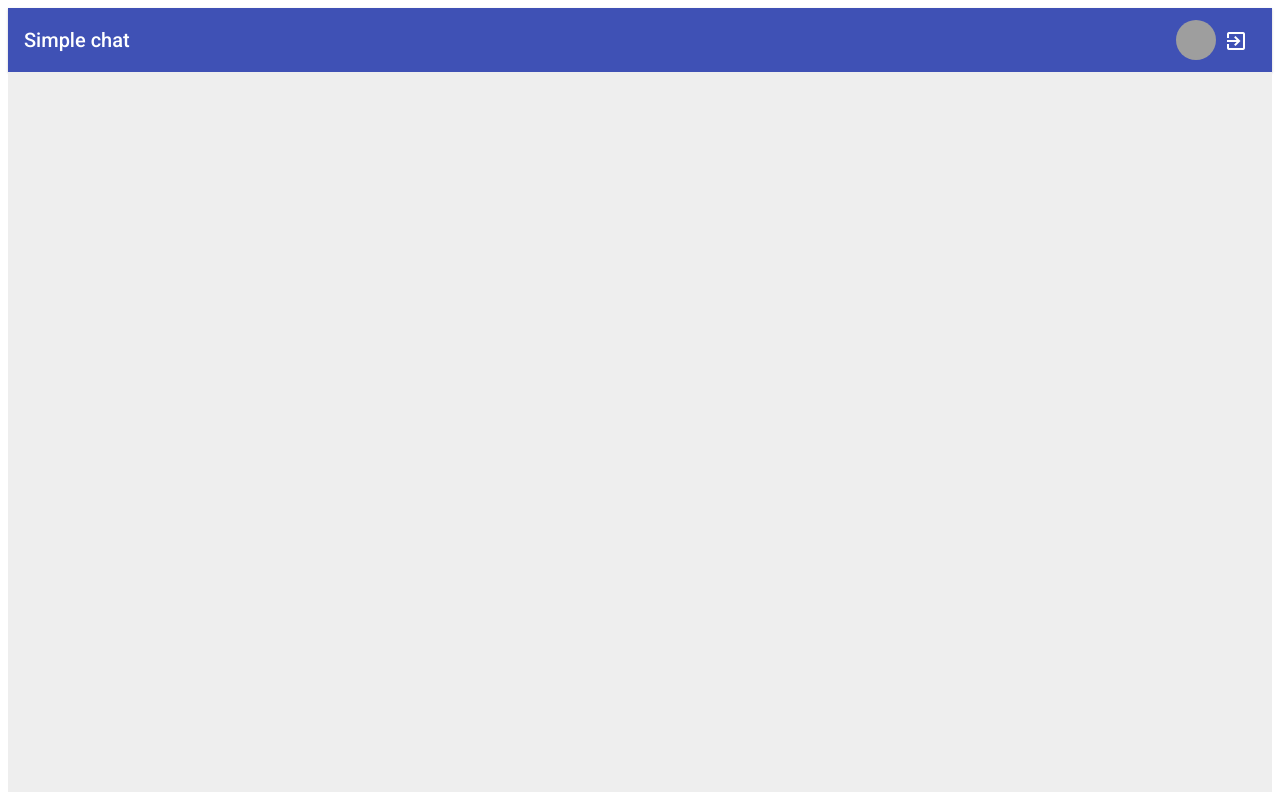
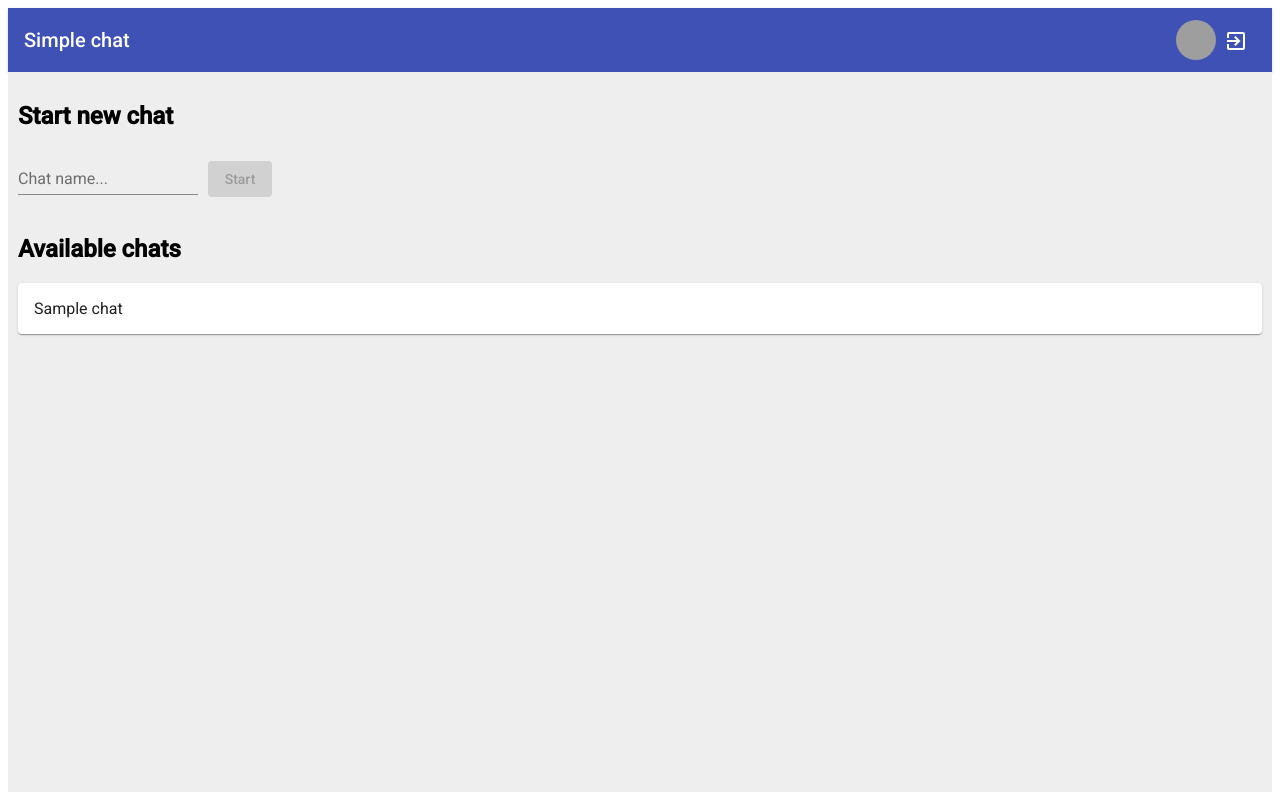
Before and after one commit to kubinko/simple-chat, an Angular app: page / in a window 1280 px wide. Both pictures are taken after a click on the link "Sign in". Built offline with nearby package versions, Linux system fonts and the light colour scheme; grey boxes are pictures that could not be loaded.

Commit message:
Home component.

```diff
--- a/src/app/app-routing.module.ts
+++ b/src/app/app-routing.module.ts
@@ -1,8 +1,11 @@
 import { NgModule } from '@angular/core';
 import { Routes, RouterModule } from '@angular/router';
 
+import { HomeComponent } from './home/home.component';
 
-const routes: Routes = [];
+const routes: Routes = [
+  { path: '', component: HomeComponent },
+];
 
 @NgModule({
   imports: [RouterModule.forRoot(routes)],
--- a/src/app/app.component.ts
+++ b/src/app/app.component.ts
@@ -1,7 +1,7 @@
 import { Component, OnInit } from '@angular/core';
 import { Router } from '@angular/router';
 
-import { User } from './user.model.mock';
+import { User } from './models/user.model';
 import { BehaviorSubject } from 'rxjs';
 
 @Component({
--- /dev/null
+++ b/src/app/home/home.component.css
@@ -0,0 +1,27 @@
+#submit {
+  margin-left: 10px;
+}
+
+mat-card:hover {
+  font-weight: bold;
+}
+
+mat-card:not(:last-of-type) {
+  margin-bottom: 2px;
+}
+
+mat-card-content {
+  display: flex;
+  font-size: 16px;
+}
+
+mat-card-content #spacing {
+  flex: 1;
+}
+
+mat-card-footer {
+  padding: 0 0 5px 15px;
+  color: #bbb;
+  font-style: italic;
+  font-size: 12px;
+}
--- /dev/null
+++ b/src/app/home/home.component.html
@@ -0,0 +1,26 @@
+<h2>Start new chat</h2>
+<form id="new-chat-form" [formGroup]="newChatForm" (submit)="startNewChat()">
+    <mat-form-field>
+        <mat-label>Chat name...</mat-label>
+        <input matInput id="chat-name" formControlName="chatName" autocomplete="off">
+    </mat-form-field>
+    <button mat-raised-button color="primary" id="submit" [disabled]="!chatName.value" type="submit">
+        Start
+    </button>
+</form>
+
+<div>
+    <h2>Available chats</h2>
+
+    <mat-card *ngFor="let chat of chats" [routerLink]="['/', chat.id]">
+        <mat-card-content>
+          <span>
+            {{chat.name}}
+          </span>
+          <div id="spacing"></div>
+        </mat-card-content>
+        <!--<mat-card-footer>
+
+        </mat-card-footer>-->
+    </mat-card>
+</div>
--- /dev/null
+++ b/src/app/home/home.component.ts
@@ -0,0 +1,43 @@
+import { Component, OnInit } from '@angular/core';
+import { FormGroup, FormControl } from '@angular/forms';
+import { Router } from '@angular/router';
+
+import { Chat } from '../models/chat.model';
+
+@Component({
+  selector: 'app-home',
+  templateUrl: './home.component.html',
+  styleUrls: ['./home.component.css']
+})
+export class HomeComponent implements OnInit {
+  newChatForm: FormGroup;
+
+  public chats: Chat[];
+
+  get chatName() { return this.newChatForm.get('chatName'); }
+
+  constructor(
+    private router: Router) { }
+
+  ngOnInit() {
+    this.newChatForm = new FormGroup({
+      chatName: new FormControl('')
+    });
+
+    this.loadChats();
+  }
+
+  startNewChat() {
+    this.router.navigate(['/', 1]);
+  }
+
+  loadChats() {
+    const chat = new Chat();
+    chat.id = '1';
+    chat.name = 'Sample chat';
+    chat.ownerId = '1';
+    chat.public = true;
+
+    this.chats = [ chat ];
+  }
+}
--- /dev/null
+++ b/src/app/models/chat.model.ts
@@ -0,0 +1,6 @@
+export class Chat {
+  public id: string;
+  public name: string;
+  public public: boolean;
+  public ownerId: string;
+}
```
Also changed, not shown: src/app/app.module.ts (+12 -3 lines), src/app/models/user.model.ts (renamed from src/app/user.model.mock.ts), 1 other file (tests, documents, lock files or other folders).
